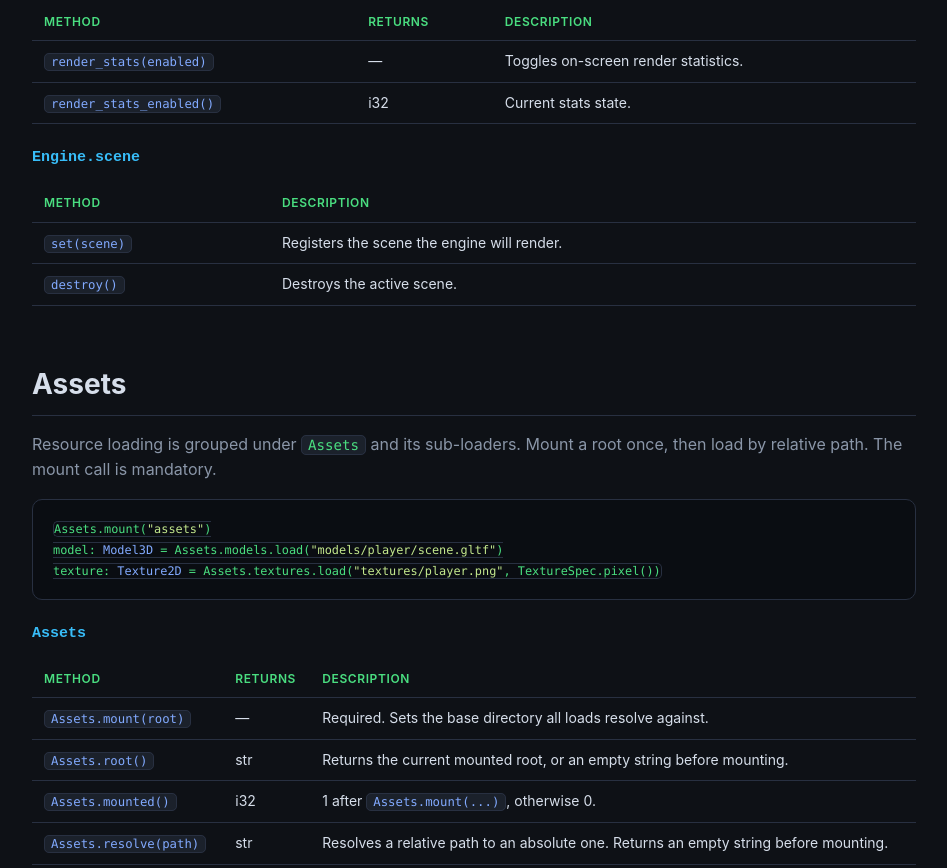
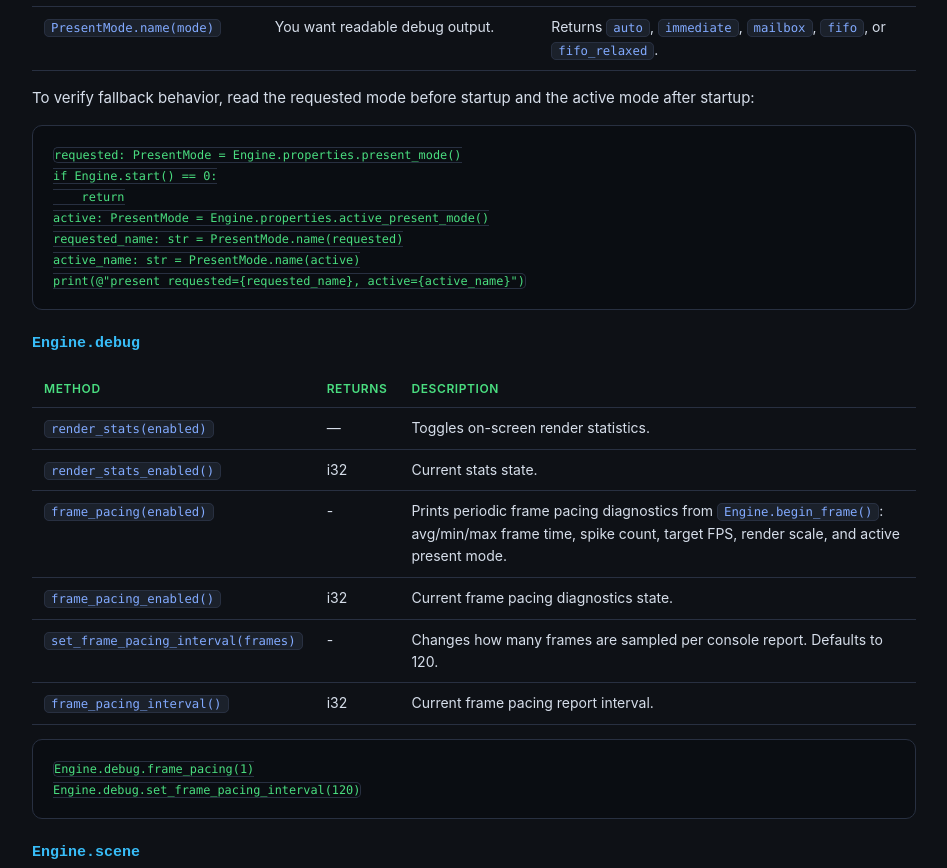
Before and after one commit to xRo0t/frog-engine, a plain HTML site: page docs/index.html in a window 1280 px wide. Shown: the part 9857-10725 px from the top of the page, without its empty margins (276-1223 px from the left). Drawn offline with Linux system fonts and the light colour scheme.

Commit message:
Add frame pacing diagnostics

```diff
--- a/docs/index.html
+++ b/docs/index.html
@@ -516,6 +516,7 @@ Engine.window.set_mode(WindowMode.windowed())</code></pre>
         <tr><td><code>vsync()</code></td><td>i32</td><td>Current vsync state.</td></tr>
         <tr><td><code>set_present_mode(mode)</code></td><td>-</td><td>Explicit Vulkan present mode selection. Prefer this over <code>set_vsync(...)</code> when comparing latency and smoothness modes.</td></tr>
         <tr><td><code>present_mode()</code></td><td>PresentMode</td><td>The requested present mode token. Unsupported modes fall back safely when the swapchain is created.</td></tr>
+        <tr><td><code>active_present_mode()</code></td><td>PresentMode</td><td>The Vulkan mode actually selected by the active swapchain after <code>Engine.start()</code>. Returns <code>PresentMode.auto()</code> before startup.</td></tr>
         <tr><td><code>set_target_fps(fps)</code></td><td>—</td><td>Caps the main loop when <code>fps &gt; 0</code>. Use 0 for uncapped benchmarking.</td></tr>
         <tr><td><code>target_fps()</code></td><td>i32</td><td>Current FPS cap; 0 means uncapped.</td></tr>
         <tr><td><code>set_render_scale(scale)</code></td><td>—</td><td>Renders the scene to an internal scaled target, then blits to the window. Clamped to 0.25..2.0; 1.0 is native size.</td></tr>
@@ -536,14 +537,32 @@ Engine.window.set_mode(WindowMode.windowed())</code></pre>
         <tr><td><code>PresentMode.immediate()</code></td><td>You want the lowest presentation latency for input testing.</td><td>Can tear and may look less smooth.</td></tr>
         <tr><td><code>PresentMode.fifo()</code></td><td>You want guaranteed Vulkan vsync behavior.</td><td>Smooth, but usually the most latency-prone mode.</td></tr>
         <tr><td><code>PresentMode.fifo_relaxed()</code></td><td>You want FIFO behavior that can relax when late, if supported.</td><td>Falls back to FIFO when unsupported.</td></tr>
+        <tr><td><code>PresentMode.name(mode)</code></td><td>You want readable debug output.</td><td>Returns <code>auto</code>, <code>immediate</code>, <code>mailbox</code>, <code>fifo</code>, or <code>fifo_relaxed</code>.</td></tr>
       </table>
+
+      <p>To verify fallback behavior, read the requested mode before startup and the active mode after startup:</p>
+
+      <pre><code>requested: PresentMode = Engine.properties.present_mode()
+if Engine.start() == 0:
+    return
+active: PresentMode = Engine.properties.active_present_mode()
+requested_name: str = PresentMode.name(requested)
+active_name: str = PresentMode.name(active)
+print(@"present requested={requested_name}, active={active_name}")</code></pre>
 
       <h4>Engine.debug</h4>
       <table>
         <tr><th>Method</th><th>Returns</th><th>Description</th></tr>
         <tr><td><code>render_stats(enabled)</code></td><td>—</td><td>Toggles on-screen render statistics.</td></tr>
         <tr><td><code>render_stats_enabled()</code></td><td>i32</td><td>Current stats state.</td></tr>
+        <tr><td><code>frame_pacing(enabled)</code></td><td>-</td><td>Prints periodic frame pacing diagnostics from <code>Engine.begin_frame()</code>: avg/min/max frame time, spike count, target FPS, render scale, and active present mode.</td></tr>
+        <tr><td><code>frame_pacing_enabled()</code></td><td>i32</td><td>Current frame pacing diagnostics state.</td></tr>
+        <tr><td><code>set_frame_pacing_interval(frames)</code></td><td>-</td><td>Changes how many frames are sampled per console report. Defaults to 120.</td></tr>
+        <tr><td><code>frame_pacing_interval()</code></td><td>i32</td><td>Current frame pacing report interval.</td></tr>
       </table>
+
+      <pre><code>Engine.debug.frame_pacing(1)
+Engine.debug.set_frame_pacing_interval(120)</code></pre>
 
       <h4>Engine.scene</h4>
       <table>
```
Also changed, not shown: README.md, 1 other file.
